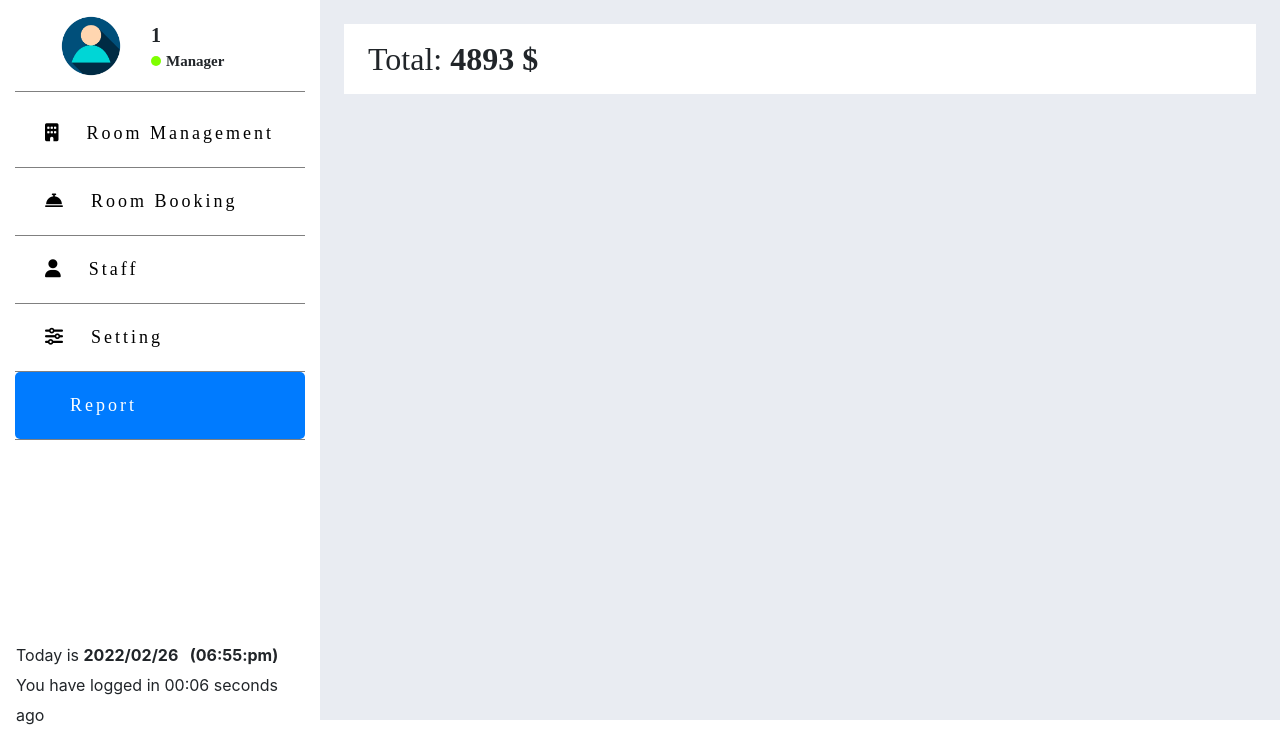
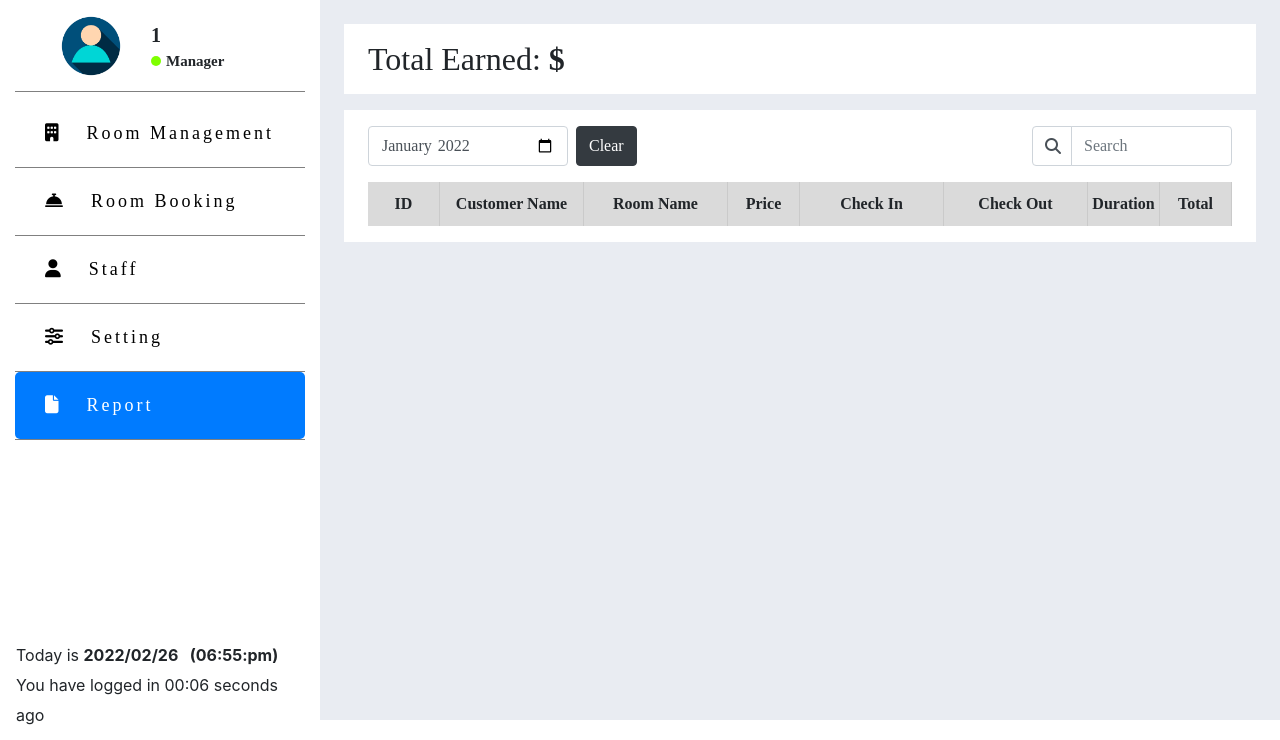
Before and after one commit to Dannybros/Apartment_Management, a PHP site: page /index.php?report in a window 1280 px wide. Shown: the part 60-800 px from the top of the page. Run offline with PHP 8.4, Linux system fonts and the light colour scheme; the visitor is signed in with stand-in values (Sample User, id 1); data that the repository does not hold is empty; some libraries are stand-ins or nearby versions.

Commit message:
created report page

```diff
--- a/css/staff.css
+++ b/css/staff.css
@@ -16,7 +16,7 @@
 }
 .staff_table li{
     font-size: 20px;
-    background: rgb(247, 244, 244);
+    background: rgb(218, 218, 218);
 }
 .staff_table li:nth-child(even){
     background: rgb(226, 224, 224);
--- a/dashboard/report.php
+++ b/dashboard/report.php
@@ -1,9 +1,71 @@
     <section class="col-sm-9 main_box p-4">
-        <div class="d-flex bg-white px-4 py-3">
+        <div class="d-flex bg-white px-4 py-3 mb-3">
             <h2 class="m-0">
-                Total:
-                <span style="font-weight:bold"> 4893 $</span>
+                Total Earned:
+                <?php
+                    $sql ="SELECT SUM(`Total`) AS sum FROM `booking`";
+                    $result = mysqli_query($conn, $sql);
+
+                    $sum = mysqli_fetch_assoc($result)['sum'];
+
+                    echo"<span style='font-weight:bold'> $sum $</span>"
+                ?>
             </h2>
+        </div>
+        <div class="bg-white px-4 py-3">
+            <div class="d-flex justify-content-between">
+                <div class="d-flex">
+                    <input type="month" id="reportMonthly_Input" class="form-control mr-2" style="width:200px" value="2022-01">
+                    <button class="btn btn-dark">Clear</button>
+                </div>
+
+                <div class="input-group" style="width: 200px !important;">
+                    <div class="input-group-prepend" >
+                        <span class="input-group-text" style="background:white; width:40px; padding:0 auto;" id="basic-addon1"><i class="fas fa-search"></i></span>
+                    </div>
+                    <input type="text" id="roomSearchBar" class="form-control" placeholder="Search" value="" onkeyup="searchRoom(this)"/>
+                </div>
+            </div>
+            <ul class="staff_table mt-3">
+                <li class="d-flex">
+                    <span class="col-1 staff_list"> <b> ID </b>  </span>
+                    <span class="col-2 staff_list"> <b> Customer Name </b> </span>
+                    <span class="col-2 staff_list"> <b> Room Name </b> </span>
+                    <span class="col-1 staff_list"> <b> Price </b>  </span>
+                    <span class="col-2 staff_list"> <b> Check In </b> </span>
+                    <span class="col-2 staff_list"> <b> Check Out </b> </span>
+                    <span class="col-1 staff_list"> <b> Duration </b> </span>
+                    <span class="col-1 staff_list"> <b> Total </b> </span>
+                </li>
+                <?php
+
+                 $sql ="SELECT * FROM `booking` NATURAL JOIN rooms NATURAL JOIN customer NATURAL JOIN room_type";
+                 $result = mysqli_query($conn, $sql);
+
+                 while($booking = mysqli_fetch_array($result)){
+                    $id = $booking['Booking_Id'];
+                    $c_name = $booking['Customer_Name'];
+                    $r_name = $booking['Room_Name'];
+                    $price = $booking['Room_Type_Price'];
+                    $check_in = $booking['Check_In'];
+                    $check_out = $booking['Check_Out'];
+                    $duration = $booking['Duration'];
+                    $total = $booking['Total']; ?>
+
+                    <li class="d-flex">
+                        <span class="col-1 staff_list"> <?php echo $id?> </span>
+                        <span class="col-2 staff_list"> <?php echo $c_name?> </span>
+                        <span class="col-2 staff_list"> <?php echo $r_name?> </span>
+                        <span class="col-1 staff_list"> <?php echo $price?> </span>
+                        <span class="col-2 staff_list"> <?php echo $check_in?> </span>
+                        <span class="col-2 staff_list"> <?php echo $check_out?> </span>
+                        <span class="col-1 staff_list"> <?php echo $duration?> </span>
+                        <span class="col-1 staff_list"> <?php echo $total?> </span>
+                    </li>
+                 <?php }
+
+                ?>
+            </ul>
         </div>
     </section>
 </div>
--- a/sidebar.php
+++ b/sidebar.php
@@ -44,7 +44,7 @@
             </li>
             <li>
                 <a href="index.php?report" class="menu__list <?php if (isset($_GET['report'])) echo 'active_list'?>">
-                    <em class="fas fa-report">&nbsp;</em>
+                    <em class="fas fa-file">&nbsp;</em>
                     Report
                 </a>
             </li>
```
